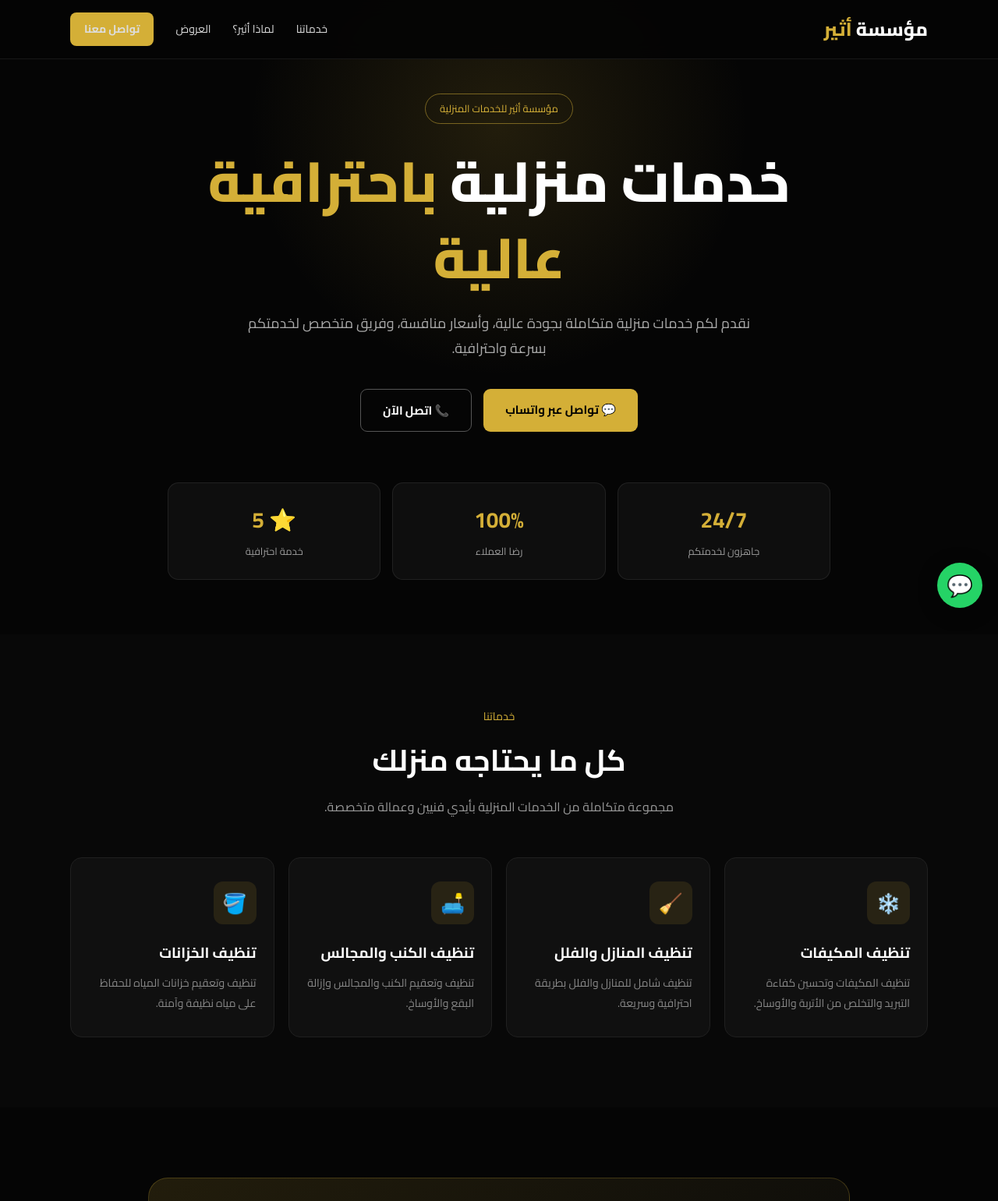
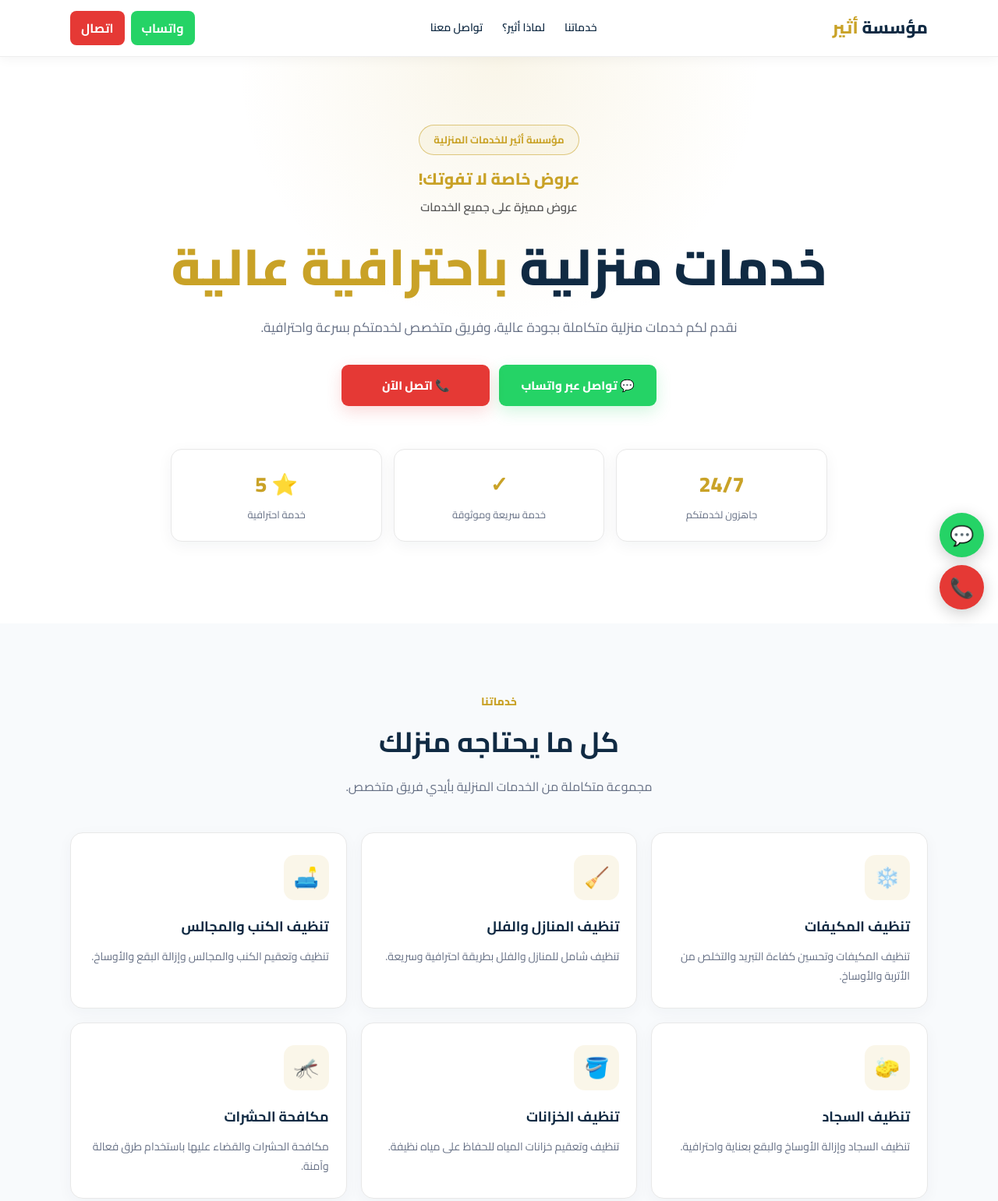
Before and after one commit to Atheerclean/atheer-landing, a plain HTML site: page index.html in a window 1280 px wide. Shown: the top 1541 px of the page at 78% size. Drawn offline with Linux system fonts and the light colour scheme.

Commit message:
Update index.html

```diff
--- a/index.html
+++ b/index.html
@@ -7,7 +7,7 @@
   <title>مؤسسة أثير للخدمات المنزلية</title>
 
   <meta name="description"
-        content="مؤسسة أثير للخدمات المنزلية - خدمات منزلية احترافية وسريعة">
+        content="مؤسسة أثير للخدمات المنزلية - خدمات منزلية احترافية وسريعة بجودة عالية">
 
   <link rel="preconnect" href="https://fonts.googleapis.com">
   <link rel="preconnect" href="https://fonts.gstatic.com" crossorigin>
@@ -29,8 +29,8 @@
 
     body {
       font-family: "Cairo", sans-serif;
-      background: #050505;
-      color: #fff;
+      background: #ffffff;
+      color: #102A43;
       direction: rtl;
       line-height: 1.8;
     }
@@ -45,7 +45,7 @@
       margin: auto;
     }
 
-    /* NAVBAR */
+    /* ================= NAVBAR ================= */
 
     nav {
       position: fixed;
@@ -53,53 +53,71 @@
       right: 0;
       left: 0;
       z-index: 1000;
-      background: rgba(5,5,5,.92);
+      background: rgba(255,255,255,.96);
       backdrop-filter: blur(12px);
-      border-bottom: 1px solid rgba(255,255,255,.08);
+      border-bottom: 1px solid #eeeeee;
+      box-shadow: 0 2px 15px rgba(0,0,0,.05);
     }
 
     .nav-content {
-      height: 75px;
+      min-height: 72px;
       display: flex;
       align-items: center;
       justify-content: space-between;
+      gap: 15px;
     }
 
     .logo {
-      font-size: 24px;
+      font-size: 22px;
       font-weight: 800;
-      color: #fff;
+      color: #102A43;
+      white-space: nowrap;
     }
 
     .logo span {
-      color: #d4af37;
+      color: #C9A227;
     }
 
     .nav-links {
       display: flex;
-      gap: 28px;
+      gap: 25px;
       align-items: center;
     }
 
     .nav-links a {
-      color: #ddd;
+      color: #102A43;
       font-size: 14px;
+      font-weight: 600;
       transition: .3s;
     }
 
     .nav-links a:hover {
-      color: #d4af37;
+      color: #C9A227;
     }
 
-    .nav-button {
-      background: #d4af37;
-      color: #000;
-      padding: 9px 18px;
-      border-radius: 8px;
-      font-weight: 700;
+    .nav-actions {
+      display: flex;
+      gap: 8px;
+      align-items: center;
     }
 
-    /* HERO */
+    .nav-whatsapp {
+      background: #25D366;
+      color: #fff !important;
+      padding: 8px 14px;
+      border-radius: 8px;
+      font-weight: 700 !important;
+    }
+
+    .nav-call {
+      background: #E53935;
+      color: #fff !important;
+      padding: 8px 14px;
+      border-radius: 8px;
+      font-weight: 700 !important;
+    }
+
+    /* ================= HERO ================= */
 
     .hero {
       min-height: 100vh;
@@ -108,12 +126,12 @@
       text-align: center;
       position: relative;
       overflow: hidden;
-      padding: 120px 20px 70px;
+      padding: 125px 20px 70px;
       background:
-        radial-gradient(circle at 50% 20%,
-        rgba(212,175,55,.14),
+        radial-gradient(circle at 50% 10%,
+        rgba(201,162,39,.10),
         transparent 35%),
-        #050505;
+        #ffffff;
     }
 
     .hero-content {
@@ -123,28 +141,45 @@
 
     .badge {
       display: inline-block;
-      border: 1px solid rgba(212,175,55,.5);
-      color: #d4af37;
+      border: 1px solid rgba(201,162,39,.55);
+      color: #C9A227;
+      background: rgba(201,162,39,.06);
       padding: 7px 18px;
       border-radius: 50px;
       font-size: 13px;
-      margin-bottom: 25px;
+      font-weight: 700;
+      margin-bottom: 12px;
+    }
+
+    .special-offer {
+      color: #C9A227;
+      font-size: 21px;
+      font-weight: 800;
+      margin-bottom: 3px;
+    }
+
+    .offer-text {
+      color: #555;
+      font-size: 15px;
+      font-weight: 600;
+      margin-bottom: 20px;
     }
 
     .hero h1 {
-      font-size: clamp(36px, 6vw, 72px);
+      font-size: clamp(35px, 6vw, 65px);
       line-height: 1.35;
       font-weight: 800;
-      margin-bottom: 20px;
+      color: #102A43;
+      margin-bottom: 18px;
     }
 
     .hero h1 span {
-      color: #d4af37;
+      color: #C9A227;
     }
 
     .hero p {
-      color: #aaa;
-      font-size: 18px;
+      color: #667085;
+      font-size: 17px;
       max-width: 680px;
       margin: auto;
     }
@@ -152,8 +187,8 @@
     .hero-buttons {
       display: flex;
       justify-content: center;
-      gap: 15px;
-      margin-top: 35px;
+      gap: 12px;
+      margin-top: 32px;
       flex-wrap: wrap;
     }
 
@@ -161,162 +196,146 @@
       padding: 13px 28px;
       border-radius: 9px;
       font-size: 15px;
-      font-weight: 700;
+      font-weight: 800;
       transition: .3s;
-      display: inline-block;
+      display: inline-flex;
+      align-items: center;
+      justify-content: center;
+      min-width: 190px;
     }
 
-    .btn-primary {
-      background: #d4af37;
-      color: #000;
+    .btn-whatsapp {
+      background: #25D366;
+      color: #fff;
+      box-shadow: 0 7px 20px rgba(37,211,102,.20);
     }
 
-    .btn-primary:hover {
+    .btn-whatsapp:hover {
       transform: translateY(-3px);
-      box-shadow: 0 10px 30px rgba(212,175,55,.25);
+      box-shadow: 0 12px 25px rgba(37,211,102,.28);
     }
 
-    .btn-secondary {
-      border: 1px solid #555;
+    .btn-call {
+      background: #E53935;
       color: #fff;
+      box-shadow: 0 7px 20px rgba(229,57,53,.18);
     }
 
-    .btn-secondary:hover {
-      border-color: #d4af37;
-      color: #d4af37;
+    .btn-call:hover {
+      transform: translateY(-3px);
+      box-shadow: 0 12px 25px rgba(229,57,53,.25);
     }
 
-    /* STATS */
+    /* ================= STATS ================= */
 
     .stats {
       display: grid;
       grid-template-columns: repeat(3,1fr);
       gap: 15px;
-      margin-top: 65px;
+      margin-top: 55px;
     }
 
     .stat {
-      background: rgba(255,255,255,.04);
-      border: 1px solid rgba(255,255,255,.08);
+      background: #fff;
+      border: 1px solid #e8e8e8;
       border-radius: 14px;
-      padding: 22px;
+      padding: 20px;
+      box-shadow: 0 5px 20px rgba(16,42,67,.05);
     }
 
     .stat strong {
       display: block;
-      color: #d4af37;
-      font-size: 28px;
+      color: #C9A227;
+      font-size: 27px;
+      font-weight: 800;
     }
 
     .stat span {
-      color: #999;
+      color: #667085;
       font-size: 13px;
     }
 
-    /* SECTION */
+    /* ================= SECTIONS ================= */
 
     section {
-      padding: 90px 0;
+      padding: 85px 0;
+    }
+
+    .services {
+      background: #F8FAFC;
     }
 
     .section-title {
       text-align: center;
-      margin-bottom: 50px;
+      margin-bottom: 45px;
     }
 
     .section-title span {
-      color: #d4af37;
+      color: #C9A227;
       font-size: 14px;
+      font-weight: 800;
     }
 
     .section-title h2 {
-      font-size: 38px;
-      margin-top: 8px;
+      color: #102A43;
+      font-size: 36px;
+      margin-top: 6px;
     }
 
     .section-title p {
-      color: #999;
+      color: #667085;
       max-width: 650px;
-      margin: 12px auto;
+      margin: 10px auto;
     }
 
-    /* SERVICES */
-
-    .services {
-      background: #080808;
-    }
+    /* ================= SERVICES ================= */
 
     .service-grid {
       display: grid;
-      grid-template-columns: repeat(4,1fr);
+      grid-template-columns: repeat(3,1fr);
       gap: 18px;
     }
 
     .service {
-      padding: 30px 22px;
-      background: #101010;
-      border: 1px solid #202020;
-      border-radius: 15px;
+      padding: 28px 22px;
+      background: #fff;
+      border: 1px solid #e8e8e8;
+      border-radius: 16px;
       transition: .3s;
+      box-shadow: 0 5px 20px rgba(16,42,67,.04);
     }
 
     .service:hover {
       transform: translateY(-6px);
-      border-color: rgba(212,175,55,.5);
+      border-color: rgba(201,162,39,.55);
+      box-shadow: 0 12px 28px rgba(16,42,67,.08);
     }
 
     .service-icon {
-      width: 55px;
-      height: 55px;
+      width: 58px;
+      height: 58px;
       display: flex;
       align-items: center;
       justify-content: center;
-      border-radius: 12px;
-      background: rgba(212,175,55,.12);
-      color: #d4af37;
-      font-size: 25px;
-      margin-bottom: 20px;
+      border-radius: 14px;
+      background: rgba(201,162,39,.10);
+      color: #C9A227;
+      font-size: 26px;
+      margin-bottom: 18px;
     }
 
     .service h3 {
-      margin-bottom: 10px;
+      color: #102A43;
+      margin-bottom: 9px;
+      font-size: 18px;
     }
 
     .service p {
-      color: #888;
+      color: #667085;
       font-size: 14px;
     }
 
-    /* OFFER */
-
-    .offer {
-      text-align: center;
-    }
-
-    .offer-box {
-      max-width: 900px;
-      margin: auto;
-      padding: 60px 25px;
-      border-radius: 25px;
-      background:
-        linear-gradient(
-          135deg,
-          rgba(212,175,55,.14),
-          rgba(255,255,255,.02)
-        );
-      border: 1px solid rgba(212,175,55,.25);
-    }
-
-    .offer-box h2 {
-      font-size: 42px;
-    }
-
-    .offer-box p {
-      color: #aaa;
-      margin: 15px 0 30px;
-    }
-
-    /* FEATURES */
+    /* ================= WHY US ================= */
 
     .features {
       display: grid;
@@ -326,78 +345,138 @@
 
     .feature {
       text-align: center;
-      padding: 25px;
-      background: #0c0c0c;
+      padding: 27px 20px;
+      background: #fff;
+      border: 1px solid #e8e8e8;
       border-radius: 15px;
+      box-shadow: 0 5px 20px rgba(16,42,67,.04);
     }
 
     .feature-icon {
-      color: #d4af37;
+      color: #C9A227;
       font-size: 30px;
+      margin-bottom: 8px;
+    }
+
+    .feature h3 {
+      color: #102A43;
+      margin-bottom: 5px;
+    }
+
+    .feature p {
+      color: #667085;
+      font-size: 13px;
+    }
+
+    /* ================= RATING ================= */
+
+    .rating {
+      text-align: center;
+      margin-top: 45px;
+    }
+
+    .stars {
+      color: #C9A227;
+      font-size: 25px;
+      letter-spacing: 3px;
+    }
+
+    .rating-text {
+      color: #667085;
+      font-size: 13px;
+      margin-top: 3px;
+    }
+
+    /* ================= CTA ================= */
+
+    .cta {
+      text-align: center;
+      background: #102A43;
+      color: #fff;
+    }
+
+    .cta h2 {
+      font-size: 38px;
       margin-bottom: 10px;
     }
 
-    .feature p {
-      color: #888;
-      font-size: 13px;
+    .cta p {
+      color: #d9e2ec;
+      margin-bottom: 25px;
     }
 
-    /* CTA */
-
-    .cta {
-      text-align: center;
-      background: #090909;
-    }
-
-    .cta h2 {
-      font-size: 40px;
-      margin-bottom: 15px;
-    }
-
-    .cta p {
-      color: #999;
-      margin-bottom: 30px;
-    }
-
-    /* FOOTER */
+    /* ================= FOOTER ================= */
 
     footer {
-      padding: 35px 0;
+      padding: 30px 0;
       text-align: center;
-      border-top: 1px solid #1c1c1c;
-      color: #777;
+      border-top: 1px solid #e8e8e8;
+      color: #667085;
       font-size: 13px;
+      background: #fff;
     }
 
     footer strong {
-      color: #d4af37;
+      color: #C9A227;
     }
 
-    /* WHATSAPP */
+    /* ================= FLOATING BUTTONS ================= */
 
-    .whatsapp {
+    .floating-buttons {
       position: fixed;
-      bottom: 20px;
-      right: 20px;
-      width: 58px;
-      height: 58px;
+      bottom: 18px;
+      right: 18px;
+      display: flex;
+      flex-direction: column;
+      gap: 10px;
+      z-index: 9999;
+    }
+
+    .floating {
+      width: 57px;
+      height: 57px;
       border-radius: 50%;
-      background: #25D366;
-      color: white;
+      color: #fff;
       display: flex;
       align-items: center;
       justify-content: center;
-      font-size: 27px;
-      z-index: 999;
-      box-shadow: 0 5px 25px rgba(0,0,0,.4);
+      font-size: 25px;
+      box-shadow: 0 5px 20px rgba(0,0,0,.20);
+      transition: .3s;
     }
 
-    /* MOBILE */
+    .floating:hover {
+      transform: scale(1.08);
+    }
+
+    .floating-whatsapp {
+      background: #25D366;
+    }
+
+    .floating-call {
+      background: #E53935;
+    }
+
+    /* ================= MOBILE ================= */
 
     @media(max-width: 850px) {
 
       .nav-links {
         display: none;
+      }
+
+      .nav-content {
+        justify-content: space-between;
+      }
+
+      .nav-actions {
+        display: flex;
+      }
+
+      .nav-whatsapp,
+      .nav-call {
+        padding: 7px 10px;
+        font-size: 12px;
       }
 
       .service-grid {
@@ -414,22 +493,57 @@
         margin-left: auto;
         margin-right: auto;
       }
-
     }
 
     @media(max-width: 550px) {
 
+      .nav-content {
+        min-height: 65px;
+      }
+
+      .logo {
+        font-size: 18px;
+      }
+
+      .nav-actions {
+        gap: 5px;
+      }
+
+      .nav-whatsapp,
+      .nav-call {
+        padding: 6px 8px;
+        font-size: 11px;
+      }
+
       .hero {
         min-height: auto;
-        padding-top: 140px;
+        padding-top: 120px;
+      }
+
+      .special-offer {
+        font-size: 19px;
+      }
+
+      .offer-text {
+        font-size: 13px;
       }
 
       .hero h1 {
-        font-size: 36px;
+        font-size: 35px;
       }
 
       .hero p {
         font-size: 15px;
+      }
+
+      .hero-buttons {
+        flex-direction: column;
+        width: 100%;
+      }
+
+      .btn {
+        width: 100%;
+        min-width: 0;
       }
 
       .service-grid,
@@ -438,17 +552,23 @@
       }
 
       .section-title h2 {
-        font-size: 30px;
-      }
-
-      .offer-box h2 {
-        font-size: 30px;
+        font-size: 29px;
       }
 
       .cta h2 {
         font-size: 30px;
       }
 
+      .floating-buttons {
+        right: 14px;
+        bottom: 14px;
+      }
+
+      .floating {
+        width: 54px;
+        height: 54px;
+        font-size: 23px;
+      }
     }
 
   </style>
@@ -456,7 +576,7 @@
 
 <body>
 
-  <!-- NAVBAR -->
+  <!-- ================= NAVBAR ================= -->
 
   <nav>
 
@@ -469,10 +589,24 @@
       <div class="nav-links">
         <a href="#services">خدماتنا</a>
         <a href="#why">لماذا أثير؟</a>
-        <a href="#offer">العروض</a>
-        <a href="#contact" class="nav-button">
-          تواصل معنا
+        <a href="#contact">تواصل معنا</a>
+      </div>
+
+      <div class="nav-actions">
+
+        <a
+          href="https://wa.me/966565079362"
+          target="_blank"
+          class="nav-whatsapp">
+          واتساب
         </a>
+
+        <a
+          href="tel:+966565079362"
+          class="nav-call">
+          اتصال
+        </a>
+
       </div>
 
     </div>
@@ -480,7 +614,7 @@
   </nav>
 
 
-  <!-- HERO -->
+  <!-- ================= HERO ================= -->
 
   <header class="hero">
 
@@ -490,6 +624,14 @@
         مؤسسة أثير للخدمات المنزلية
       </div>
 
+      <div class="special-offer">
+        عروض خاصة لا تفوتك!
+      </div>
+
+      <div class="offer-text">
+        عروض مميزة على جميع الخدمات
+      </div>
+
       <h1>
         خدمات منزلية
         <span>باحترافية عالية</span>
@@ -497,21 +639,21 @@
 
       <p>
         نقدم لكم خدمات منزلية متكاملة بجودة عالية،
-        وأسعار منافسة، وفريق متخصص لخدمتكم بسرعة واحترافية.
+        وفريق متخصص لخدمتكم بسرعة واحترافية.
       </p>
 
       <div class="hero-buttons">
 
         <a
-          class="btn btn-primary"
+          class="btn btn-whatsapp"
           href="https://wa.me/966565079362"
           target="_blank">
           💬 تواصل عبر واتساب
         </a>
 
         <a
-          class="btn btn-secondary"
-          href="tel:0565079362">
+          class="btn btn-call"
+          href="tel:+966565079362">
           📞 اتصل الآن
         </a>
 
@@ -526,8 +668,8 @@
         </div>
 
         <div class="stat">
-          <strong>100%</strong>
-          <span>رضا العملاء</span>
+          <strong>✓</strong>
+          <span>خدمة سريعة وموثوقة</span>
         </div>
 
         <div class="stat">
@@ -542,7 +684,7 @@
   </header>
 
 
-  <!-- SERVICES -->
+  <!-- ================= SERVICES ================= -->
 
   <section class="services" id="services">
 
@@ -558,7 +700,7 @@
 
         <p>
           مجموعة متكاملة من الخدمات المنزلية
-          بأيدي فنيين وعمالة متخصصة.
+          بأيدي فريق متخصص.
         </p>
 
       </div>
@@ -610,13 +752,41 @@
 
         <div class="service">
 
+          <div class="service-icon">🧽</div>
+
+          <h3>تنظيف السجاد</h3>
+
+          <p>
+            تنظيف السجاد وإزالة الأوساخ والبقع
+            بعناية واحترافية.
+          </p>
+
+        </div>
+
+
+        <div class="service">
+
           <div class="service-icon">🪣</div>
 
           <h3>تنظيف الخزانات</h3>
 
           <p>
             تنظيف وتعقيم خزانات المياه
-            للحفاظ على مياه نظيفة وآمنة.
+            للحفاظ على مياه نظيفة.
+          </p>
+
+        </div>
+
+
+        <div class="service">
+
+          <div class="service-icon">🦟</div>
+
+          <h3>مكافحة الحشرات</h3>
+
+          <p>
+            مكافحة الحشرات والقضاء عليها
+            باستخدام طرق فعالة وآمنة.
           </p>
 
         </div>
@@ -628,44 +798,7 @@
   </section>
 
 
-  <!-- OFFER -->
-
-  <section class="offer" id="offer">
-
-    <div class="container">
-
-      <div class="offer-box">
-
-        <span style="color:#d4af37;">
-          عروض خاصة
-        </span>
-
-        <h2>
-          خصومات تصل إلى 40%
-        </h2>
-
-        <p>
-          احجز خدمتك الآن واستفد من عروض مؤسسة
-          أثير للخدمات المنزلية.
-        </p>
-
-        <a
-          href="https://wa.me/966565079362"
-          target="_blank"
-          class="btn btn-primary">
-
-          احجز الآن عبر واتساب
-
-        </a>
-
-      </div>
-
-    </div>
-
-  </section>
-
-
-  <!-- WHY US -->
+  <!-- ================= WHY US ================= -->
 
   <section id="why">
 
@@ -732,7 +865,7 @@
 
           <div class="feature-icon">👨‍🔧</div>
 
-          <h3>عمالة محترفة</h3>
+          <h3>فريق محترف</h3>
 
           <p>
             فريق متخصص لتنفيذ الخدمة باحترافية.
@@ -742,12 +875,25 @@
 
       </div>
 
+
+      <div class="rating">
+
+        <div class="stars">
+          ⭐⭐⭐⭐⭐
+        </div>
+
+        <div class="rating-text">
+          خدمة احترافية نهتم فيها برضا عملائنا
+        </div>
+
+      </div>
+
     </div>
 
   </section>
 
 
-  <!-- CTA -->
+  <!-- ================= CTA ================= -->
 
   <section class="cta" id="contact">
 
@@ -766,17 +912,17 @@
         <a
           href="https://wa.me/966565079362"
           target="_blank"
-          class="btn btn-primary">
+          class="btn btn-whatsapp">
 
           💬 واتساب
 
         </a>
 
         <a
-          href="tel:0565079362"
-          class="btn btn-secondary">
+          href="tel:+966565079362"
+          class="btn btn-call">
 
-          📞 0565079362
+          📞 اتصل الآن
 
         </a>
 
@@ -787,7 +933,7 @@
   </section>
 
 
-  <!-- FOOTER -->
+  <!-- ================= FOOTER ================= -->
 
   <footer>
 
@@ -798,17 +944,30 @@
   </footer>
 
 
-  <!-- WHATSAPP -->
+  <!-- ================= FLOATING BUTTONS ================= -->
 
-  <a
-    href="https://wa.me/966565079362"
-    target="_blank"
-    class="whatsapp"
-    aria-label="واتساب">
+  <div class="floating-buttons">
 
-    💬
+    <a
+      href="https://wa.me/966565079362"
+      target="_blank"
+      class="floating floating-whatsapp"
+      aria-label="التواصل عبر واتساب">
 
-  </a>
+      💬
+
+    </a>
+
+    <a
+      href="tel:+966565079362"
+      class="floating floating-call"
+      aria-label="الاتصال">
+
+      📞
+
+    </a>
+
+  </div>
 
 
 </body>
```
